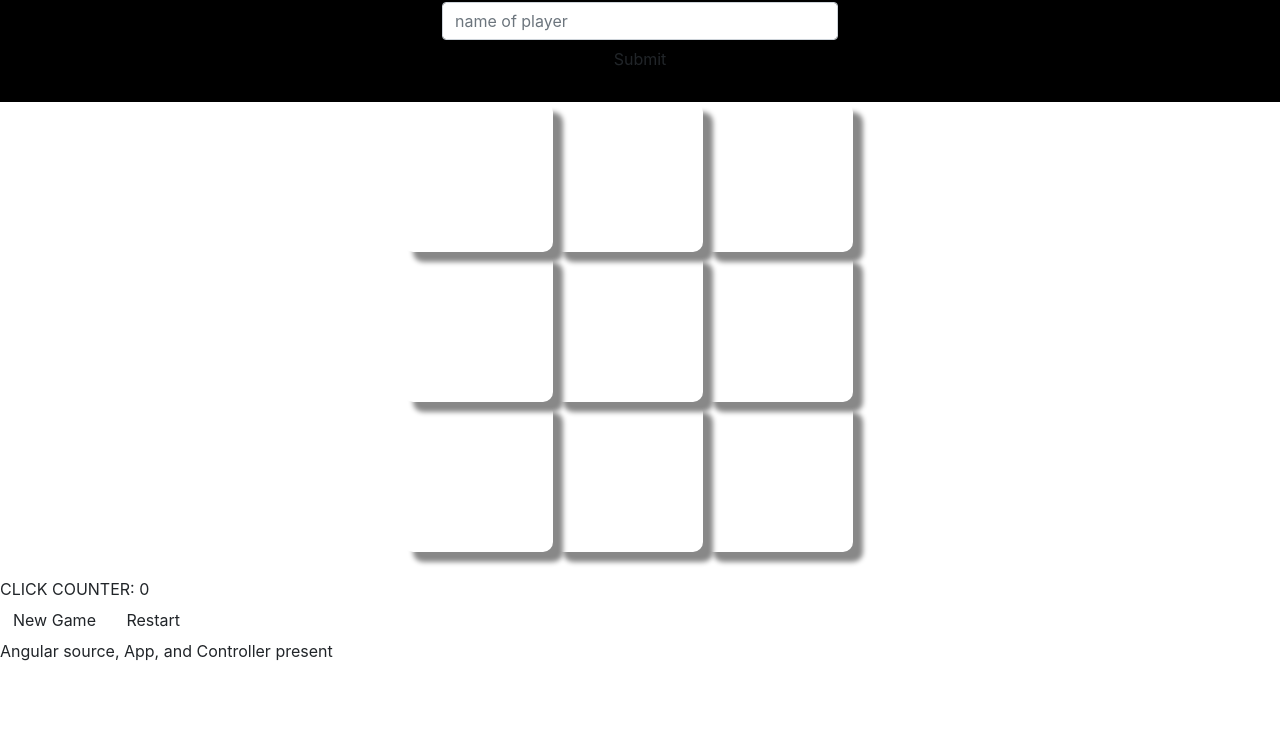
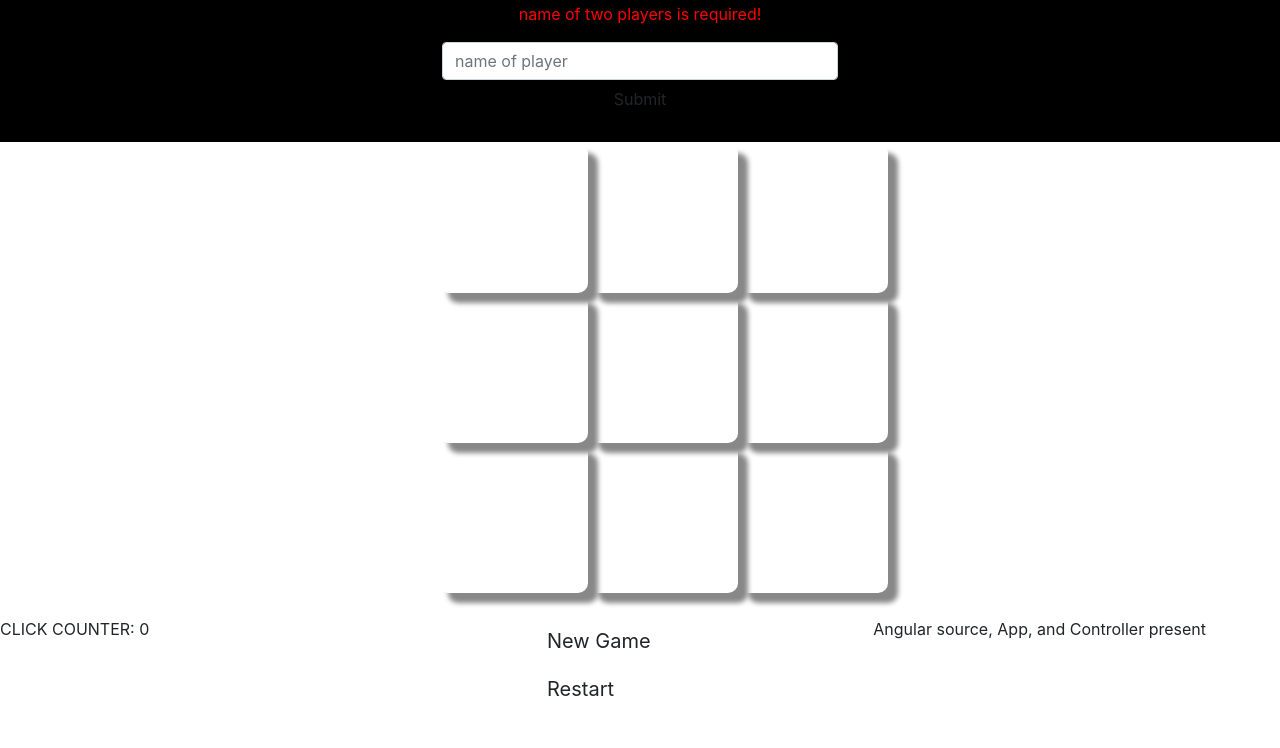
Before and after one commit to jsmit032/Tic-Tac-Toe-Firebase, a plain HTML site: page index.html in a window 1280 px wide. Shown: the part 52-800 px from the top of the page. Drawn offline with nearby package versions, Linux system fonts and the light colour scheme.

Commit message:
working on displaying error message when game board is clicked

```diff
--- a/css/style.css
+++ b/css/style.css
@@ -7,6 +7,10 @@
 
 h2 {
 	color: #7F7F7F;
+}
+
+.error {
+	color: red;
 }
 
 .form-group {
@@ -48,3 +52,14 @@ h3 {
 	background-image: url('../images/red_O.png');
 	background-size: 150px 150px;
 }
+
+.btn-container {
+	width: 220px;
+	height: 50px;
+	margin: 0 auto;
+	padding: 0;
+}
+
+.btn-lg {
+	margin: 0 auto;
+}
--- a/index.html
+++ b/index.html
@@ -20,6 +20,7 @@
         <div class="col-md-4">
             <h2>Let's Play Tic Tac Toe!</h2>
             	<div class="form-group" x-ng-hide="players.length > 1">
+            		<p class="error">{{playerError}}</p>
 	                <input type="text" class="form-control" placeholder="{{namePlaceholder}}" ng-model="playerName" required>
 	                <button type="submit" class="btn btn-default" ng-click="addInput()">Submit</button>
 	            </div>
@@ -31,21 +32,27 @@
 	      </div>
     </div> <!--End navbar!-->
 
-	<div>
-		<div class="container">
-			<div ng-repeat="oneCell in cellList">
-
-				<div class="allCellsAlways" ng-click="playerPicks(oneCell)" ng-class="{xclass: oneCell.status == 'X', oclass: oneCell.status == 'O'}">
+	<div class="row">
+		<div class="col-md-4"></div>
+		<div class="col-md-4">
+			<div class="btn container">
+				<div ng-repeat="oneCell in cellList">
+					<div class="allCellsAlways" ng-click="playerPicks(oneCell)" ng-class="{xclass: oneCell.status == 'X', oclass: oneCell.status == 'O'}"></div>
 				</div>
 			</div>
 		</div>
-		CLICK COUNTER: {{movecounter}}
+		<div class="col-md-4"></div>
 	</div>
 
-	<button type="submit" class="btn btn-default" ng-click="startNewGame()">New Game</button>
-	<button type="submit" class="btn btn-default" ng-click="restartGame()">Restart</button>
-	<br>
-	{{testString}}
-	<p></p>
+	<div class="row">
+		<div class="col-md-4">CLICK COUNTER: {{movecounter}}</div>
+		<div class="col-md-4">
+			<div class="btn-container">
+				<button type="submit" class="btn btn-default btn-lg" ng-click="startNewGame()">New Game</button>
+				<button type="submit" class="btn btn-default btn-lg" ng-click="restartGame()">Restart</button>
+			</div>
+		</div>
+		<div class="col-md-4">{{testString}}</div>
+	</div>
 </body>
 </html>
--- a/js/app.js
+++ b/js/app.js
@@ -6,6 +6,7 @@ TTTApp.controller('TTTController', function ($scope) {
   scopeThing = $scope;
 
   $scope.testString = "Angular source, App, and Controller present" ;
+  $scope.playerError = "name of two players is required!";
 
   //  Create something to store the status of the cells:
   $scope.cellList = [
@@ -96,8 +97,10 @@ TTTApp.controller('TTTController', function ($scope) {
   // won't allow a cell to change if clicked on more than once
 
   $scope.playerPicks = function(thisCell) {
+    if ($scope.players < 2) {$scope.playerError; return;}
+
+    else {
       var turn = $scope.players[$scope.movecounter % 2];
-    var start = (thisCell.status = $scope.firstMove);
 
       if (thisCell.clickNumber == 1) {return;} //makes cells only clickable once
 
@@ -135,7 +138,8 @@ TTTApp.controller('TTTController', function ($scope) {
         console.log("Cell is now: " + thisCell.status);
         console.log("Click Number: " + thisCell.clickNumber);
         console.log("name: " + turn.name + "Score: " + turn.score);
-      console.log("start: " + start);
+        //console.log("start: " + start);
+        }
       }
   };
 
```
Lines whose indentation alone changed are shown as unchanged.
